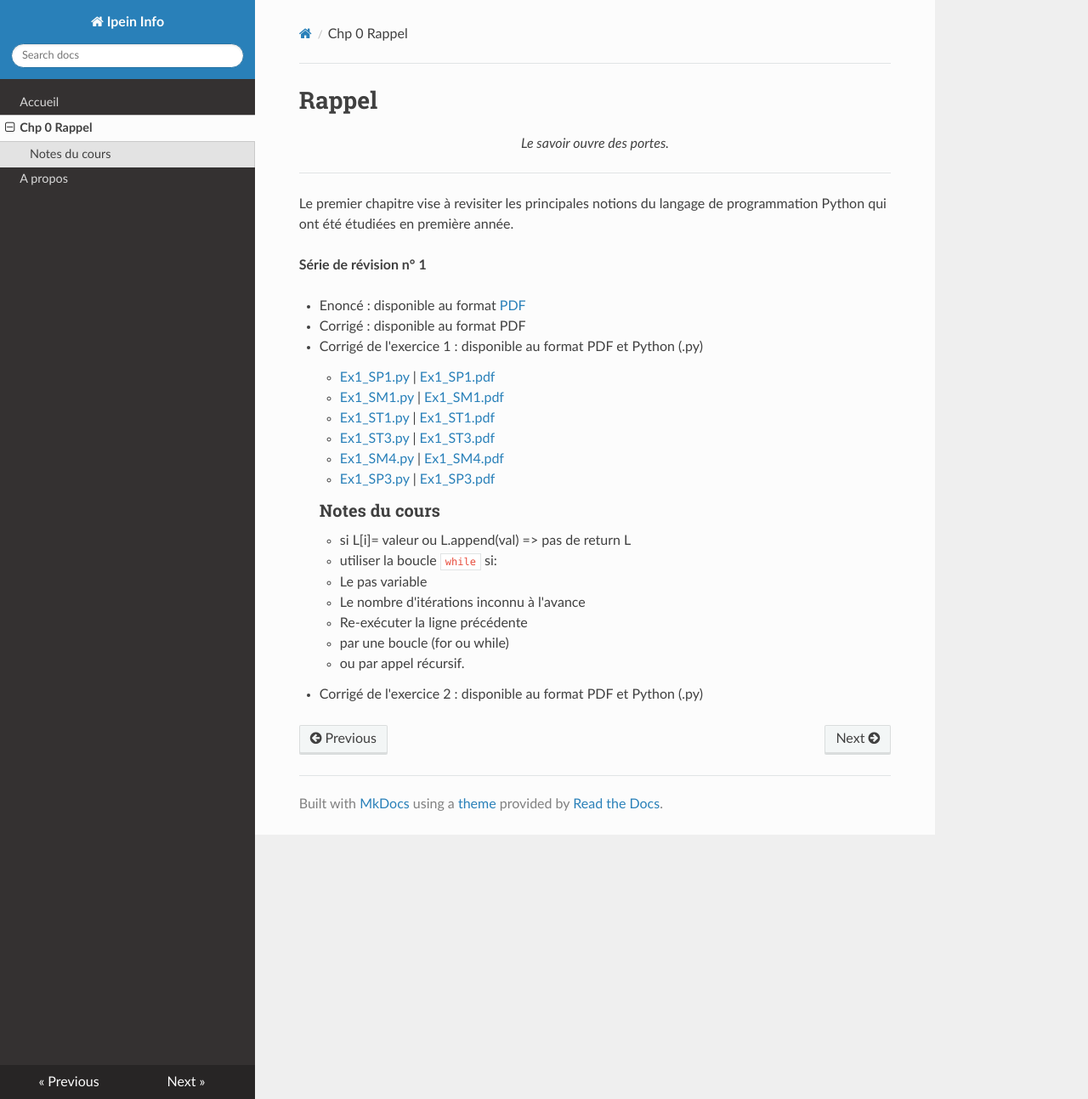
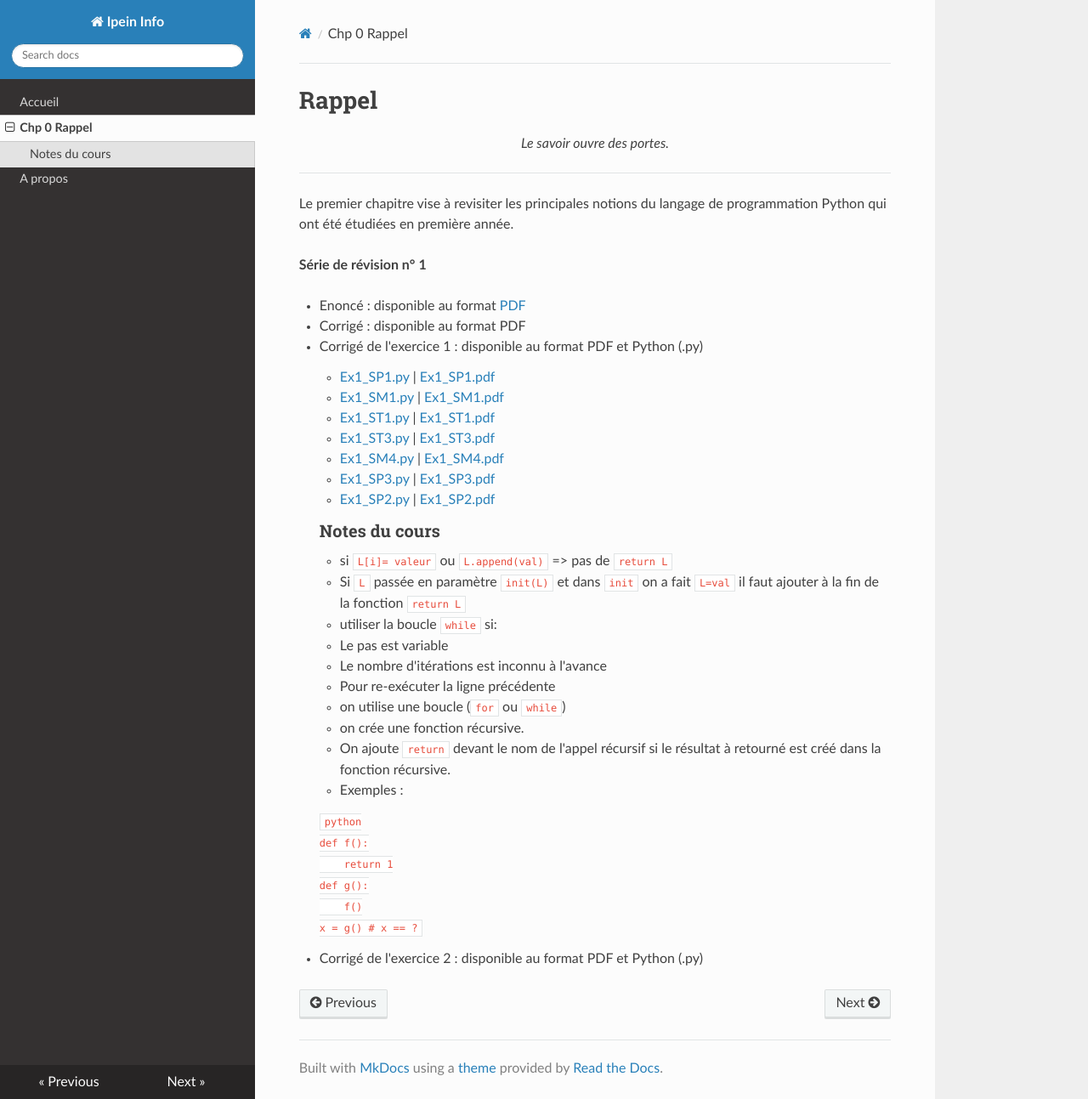
Before and after one commit to anis-saied/ipein, an MkDocs documentation site: the page built from docs/chp0_Rappel.md, in a window 1280 px wide and 1293 px high. Shown: the whole window at 85% size. Built offline with MkDocs 1.6.1, drawn with Linux system fonts in a browser that asks for light colours; nearby versions of some CDN libraries.

````diff
--- a/docs/chp0_Rappel.md
+++ b/docs/chp0_Rappel.md
@@ -26,13 +26,27 @@ Le premier chapitre vise à revisiter les principales notions du langage de prog
     + [Ex1_ST3.py](src/2/chp0/serie1/ex1_st3.py) | [Ex1_ST3.pdf](../src/2/chp0/serie1/ex1_st3.pdf)
     + [Ex1_SM4.py](src/2/chp0/serie1/ex1_sm4.py) | [Ex1_SM4.pdf](../src/2/chp0/serie1/ex1_sm4.pdf)
     + [Ex1_SP3.py](src/2/chp0/serie1/ex1_sp3.py) | [Ex1_SP3.pdf](../src/2/chp0/serie1/ex1_sp3.pdf)
+    + [Ex1_SP2.py](src/2/chp0/serie1/ex1_sp2.py) | [Ex1_SP2.pdf](../src/2/chp0/serie1/ex1_sp2.pdf)
     ### Notes du cours
-    - si L[i]= valeur ou L.append(val) => pas de return L
+    - si `L[i]= valeur` ou `L.append(val)` => pas de `return L`
+    - Si `L` passée en paramètre `init(L)` et dans `init` on a fait `L=val` il faut ajouter à la fin de la fonction `return L`
     - utiliser la boucle `while` si:
-      - Le pas variable
-      - Le nombre d'itérations inconnu à l'avance
-    - Re-exécuter la ligne précédente
-      - par une boucle (for ou while)
-      - ou par appel récursif.
+      - Le pas est variable
+      - Le nombre d'itérations est inconnu à l'avance
+    - Pour re-exécuter la ligne précédente
+      - on utilise une boucle (`for` ou `while`)
+      - on crée une fonction récursive.
+    - On ajoute `return` devant le nom de l'appel récursif si le résultat à retourné est créé  dans la fonction récursive.
+    - Exemples :
+
+    ```python
+    def f():
+        return 1
+    def g():
+        f()
+    x = g() # x == ?
+    ```
+
+
 
   + Corrigé de l'exercice 2 : disponible au format PDF et Python (.py)
````
Also changed, not shown: docs/src/2/chp0/serie1/ex1_sp2.py (added, +69 -0 lines), 7 other files.
